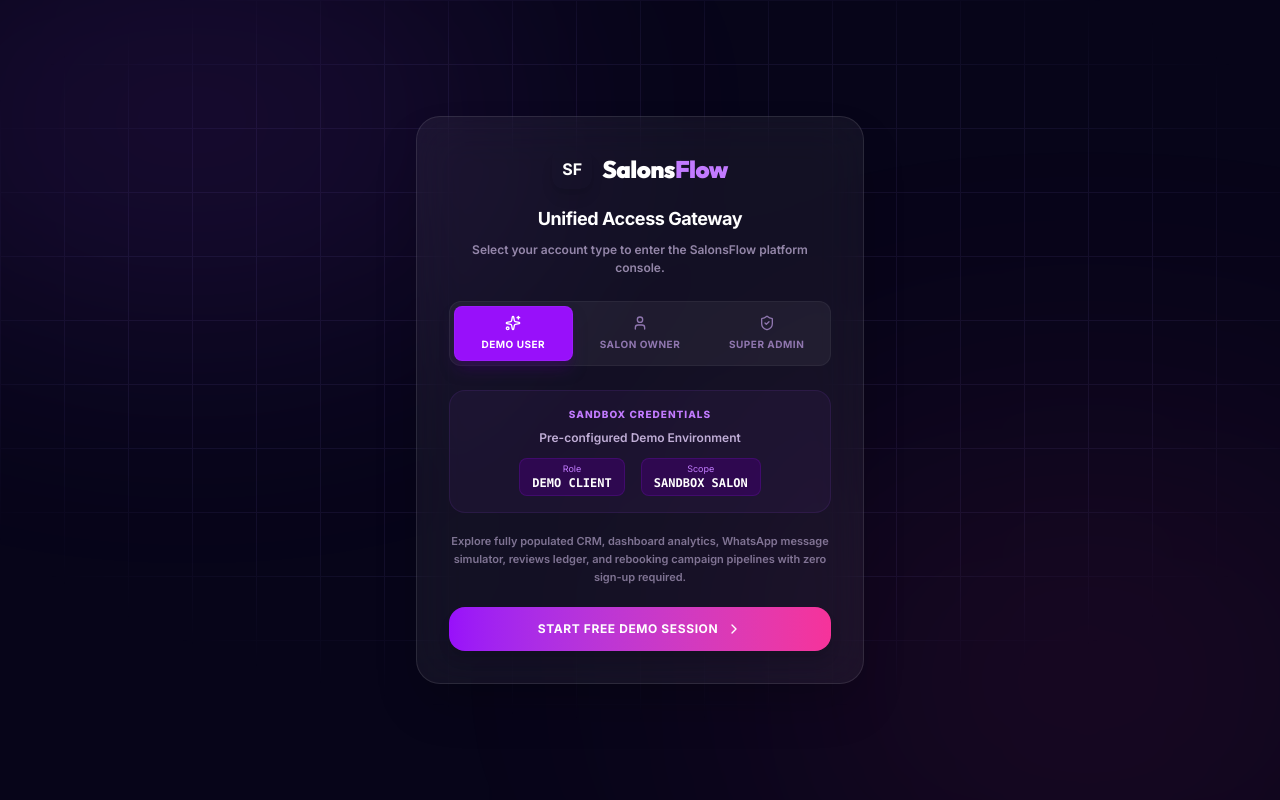
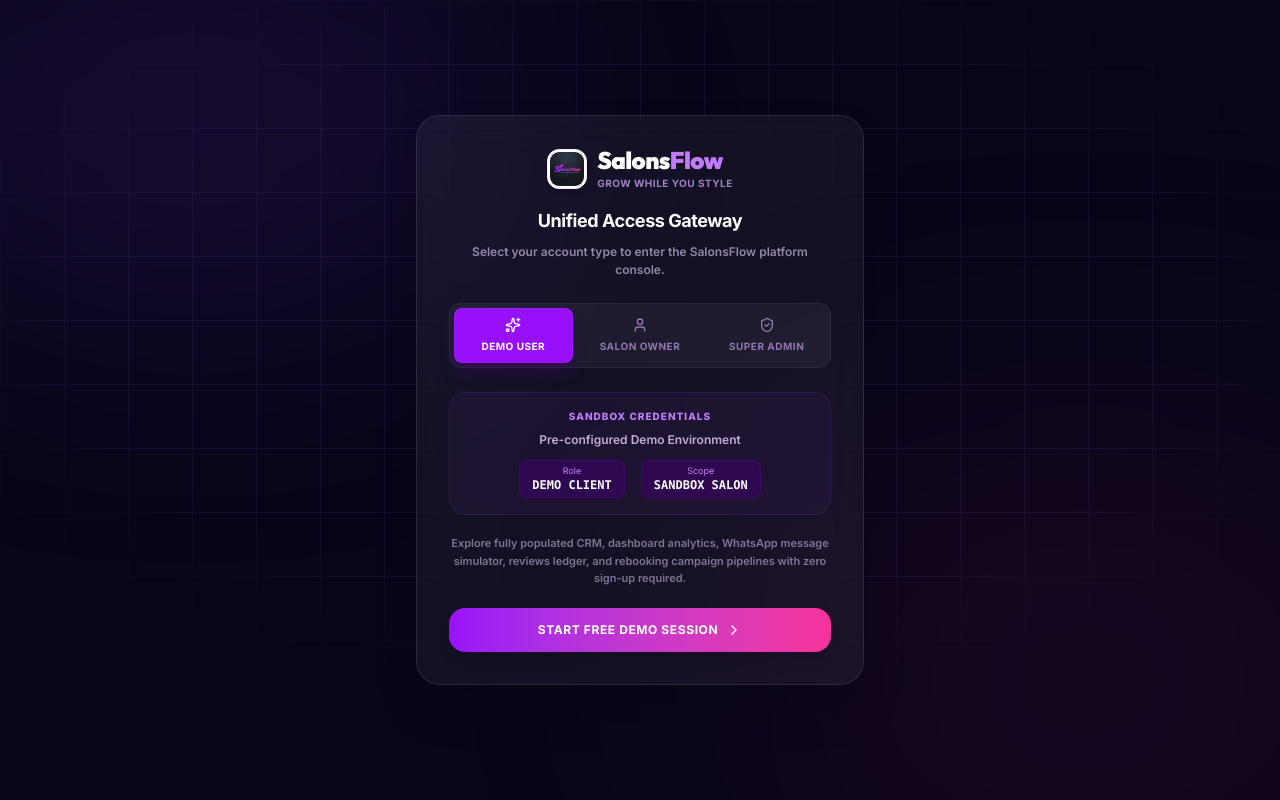
Before and after one commit to ChikkuuSharma/salonsflow, a Next.js app in the folder frontend/: page /login in a window 1280 px wide. Built offline with nearby package versions, Linux system fonts and the light colour scheme; no server answers.

Commit message:
style(frontend): standardise page headers with logo and grow while you style tagline on login and sign-in pages

```diff
--- a/frontend/src/app/login/page.tsx
+++ b/frontend/src/app/login/page.tsx
@@ -221,12 +221,15 @@ export default function LoginPage() {
         {/* Header */}
         <div className="text-center space-y-2">
           <div className="flex justify-center items-center gap-2.5 mb-2">
-            <div className="h-10 w-10 bg-gradient-to-tr from-purple-650 to-pink-555 rounded-xl flex items-center justify-center font-bold text-white shadow-lg">
-              SF
+            <img src="/logo.png" alt="SalonsFlow Logo" className="h-10 w-10 rounded-xl object-contain bg-white border border-purple-100 p-0.5 shadow-md" />
+            <div className="flex flex-col text-left">
+              <span className="font-display font-black text-2xl tracking-tight text-white leading-none">
+                Salons<span className="text-purple-400">Flow</span>
+              </span>
+              <span className="text-[10px] font-bold text-purple-300/70 tracking-wider uppercase mt-1">
+                Grow While You Style
+              </span>
             </div>
-            <span className="font-display font-black text-2xl tracking-tight text-white leading-none">
-              Salons<span className="text-purple-400">Flow</span>
-            </span>
           </div>
           <h2 className="text-lg font-bold text-white tracking-tight pt-2">Unified Access Gateway</h2>
           <p className="text-xs text-purple-200/60 leading-normal font-semibold">Select your account type to enter the SalonsFlow platform console.</p>
--- a/frontend/src/app/sign-in/[[...sign-in]]/page.tsx
+++ b/frontend/src/app/sign-in/[[...sign-in]]/page.tsx
@@ -54,10 +54,15 @@ export default function SignInPage() {
         {/* Header */}
         <div className="text-center space-y-2">
           <div className="flex justify-center items-center gap-2.5 mb-2">
-            <img src="/logo.png" alt="SalonsFlow Logo" className="h-10 w-10 rounded-xl object-contain bg-white border border-purple-100 p-0.5" />
-            <span className="font-display font-black text-2xl tracking-tight text-white leading-none">
-              Salons<span className="text-purple-400">Flow</span>
-            </span>
+            <img src="/logo.png" alt="SalonsFlow Logo" className="h-10 w-10 rounded-xl object-contain bg-white border border-purple-100 p-0.5 shadow-md" />
+            <div className="flex flex-col text-left">
+              <span className="font-display font-black text-2xl tracking-tight text-white leading-none">
+                Salons<span className="text-purple-400">Flow</span>
+              </span>
+              <span className="text-[10px] font-bold text-purple-300/70 tracking-wider uppercase mt-1">
+                Grow While You Style
+              </span>
+            </div>
           </div>
           <span className="text-[10px] bg-purple-500/15 border border-purple-500/30 text-purple-300 font-extrabold uppercase px-3 py-1 rounded-full tracking-widest inline-flex items-center gap-1">
             <Sparkles className="h-3 w-3" /> Sandbox Environment
```
